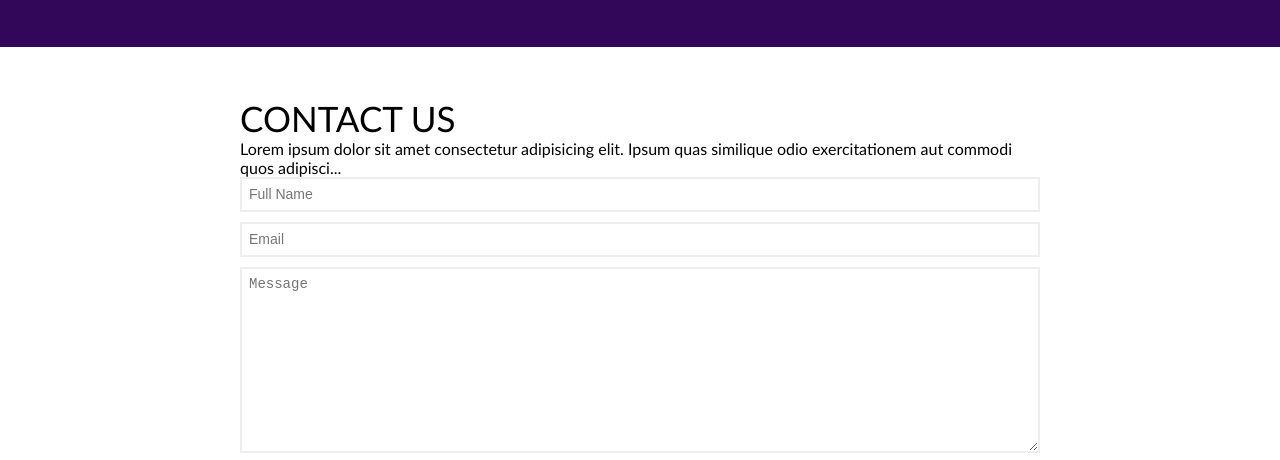
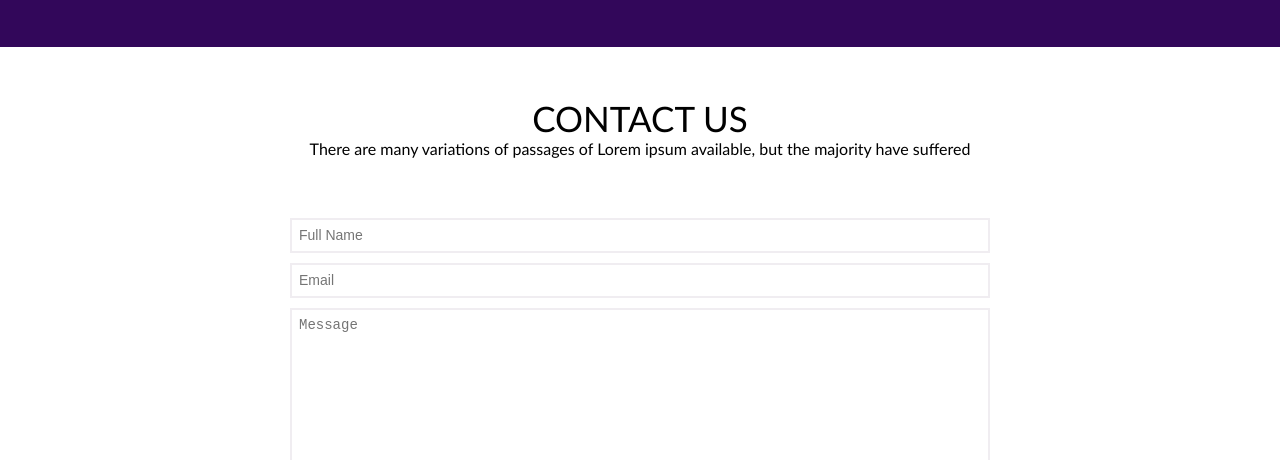
Before and after one commit to IngaGd/06-nick, a website: page index.html in a window 1280 px wide. Shown: the part 2663-3123 px from the top of the page. Drawn offline with Linux system fonts and the light colour scheme.

Commit message:
"Contact us" layout #8

```diff
--- a/CSS/base/layout.css
+++ b/CSS/base/layout.css
@@ -12,8 +12,12 @@
 }
 
 .container > .short-row {
-    width: 800px;
-    margin-left: calc(50% - 400px);
+    display: flex;
+    flex-direction: column;
+    width: 700px;
+    margin-left: calc(50% - 350px);
+    gap: 60px;
+    text-align: center;
 }
 
 .container > .shortest-row {
@@ -70,6 +74,19 @@
     width: 50%;
 }
 
+/*
+.short-row > .text {
+    display: flex;
+    width: 20%;
+}
+
+.short-row > form {
+    width: 60%;
+}
+
+.short-row > .socials {
+    width: 20%;
+}*/
 
 @media (max-width: 1300px) {
     .container > .row {
--- a/index.html
+++ b/index.html
@@ -115,7 +115,7 @@
                 <h2 class="title">
                     contact us
                 </h2>
-                <p class="desciption">Lorem ipsum dolor sit amet consectetur adipisicing elit. Ipsum quas similique odio exercitationem aut commodi quos adipisci...</p>
+                <p class="desciption">There are many variations of passages of Lorem ipsum available, but the majority have suffered</p>
             </div>
             <form action="/">
                 <div class="cell-1">
```
